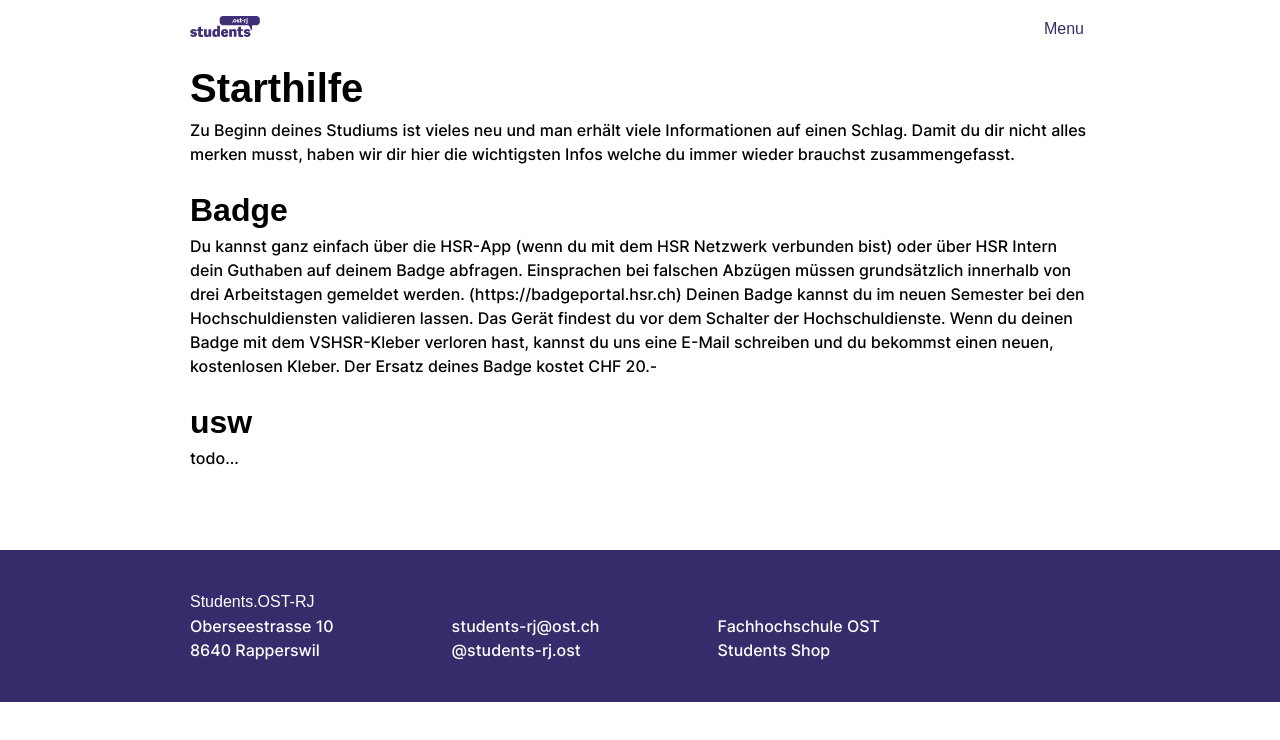
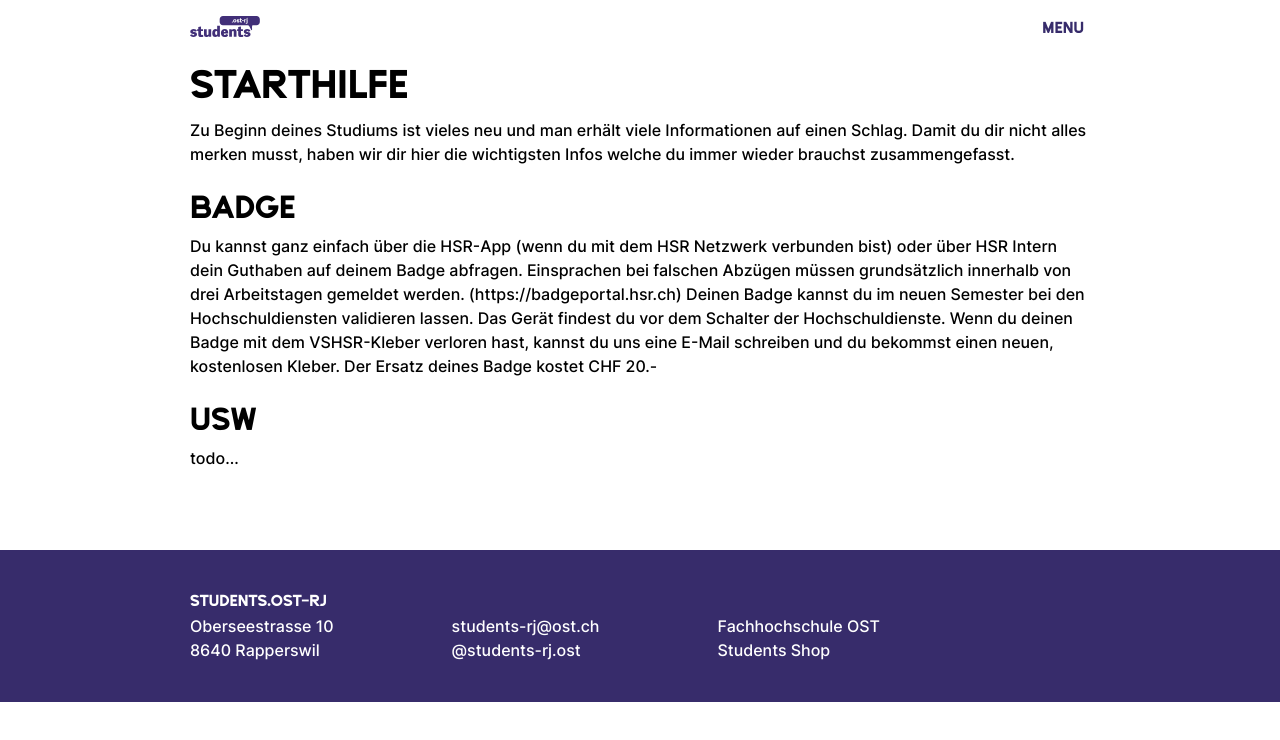
Before and after one commit to kevinloeffler/students-ost-website, a SvelteKit app: page /starthilfe in a window 1280 px wide. Shown: the top 740 px of the page. Built offline with nearby package versions, Linux system fonts and the light colour scheme.

Commit message:
Change font

```diff
--- a/src/lib/components/Footer.svelte
+++ b/src/lib/components/Footer.svelte
@@ -49,7 +49,7 @@
     }
 
     .footer-title {
-        font-family: "Radwave", sans-serif;
+        font-family: "Jumbox", sans-serif;
     }
 
     /***** MOBILE *****/
--- a/src/lib/components/Menu.svelte
+++ b/src/lib/components/Menu.svelte
@@ -43,7 +43,7 @@
 <style>
 
     .menu-button {
-        font-family: "Radwave", sans-serif;
+        font-family: "Jumbox", sans-serif;
         color: var(--accent-color);
         background: none;
 
@@ -96,7 +96,7 @@
         color: white;
         background-color: var(--accent-color);
 
-        font-family: "Radwave", sans-serif;
+        font-family: "Jumbox", sans-serif;
         font-size: min(7vw, 5vh);
         line-height: 1em;
         padding-left: 3%;
--- a/src/lib/components/dashboard/DashboardEventThumbnail.svelte
+++ b/src/lib/components/dashboard/DashboardEventThumbnail.svelte
@@ -55,7 +55,7 @@
         width: 100%;
         padding-left: 28px;
 
-        font-family: "Radwave", sans-serif;
+        font-family: "Jumbox", sans-serif;
         line-height: 1.1;
     }
 
--- a/src/lib/components/event/EventThumbnail.svelte
+++ b/src/lib/components/event/EventThumbnail.svelte
@@ -29,7 +29,7 @@
         display: block;
         border: var(--default-border);
         color: var(--accent-color);
-        font-family: "Radwave", sans-serif;
+        font-family: "Jumbox", sans-serif;
         line-height: 1;
         margin-bottom: 20px;
         transition-duration: 300ms;
--- a/src/lib/components/event/OstEvent.svelte
+++ b/src/lib/components/event/OstEvent.svelte
@@ -75,7 +75,7 @@
     }
 
     h2 {
-        font-family: "Radwave", sans-serif;
+        font-family: "Jumbox", sans-serif;
         font-size: 28px;
         padding-bottom: 12px;
     }
--- a/src/routes/HeaderSection.svelte
+++ b/src/routes/HeaderSection.svelte
@@ -51,7 +51,7 @@
     }
 
     h1 {
-        font-family: "Radwave", sans-serif;
+        font-family: "Jumbox", sans-serif;
         font-size: 45pt;
         line-height: 1em;
         color: var(--accent-color);
@@ -92,7 +92,7 @@
         color: white;
         background-color: var(--accent-color);
 
-        font-family: "Radwave", sans-serif;
+        font-family: "Jumbox", sans-serif;
         line-height: 1.2;
 
         padding: 28px 32px;
--- a/src/routes/LinksSection.svelte
+++ b/src/routes/LinksSection.svelte
@@ -64,7 +64,7 @@
 
     .link-wrapper {
         position: relative;
-        font-family: "Radwave", sans-serif;
+        font-family: "Jumbox", sans-serif;
         border: var(--default-border);
         height: 100%;
         background-color: white;
--- a/src/routes/StudentsSection.svelte
+++ b/src/routes/StudentsSection.svelte
@@ -14,7 +14,7 @@
     }
 
     h2 {
-        font-family: "Radwave", sans-serif;
+        font-family: "Jumbox", sans-serif;
         font-size: 30pt;
         line-height: 1em;
         padding-bottom: 8px;
--- a/src/routes/intern/dashboard/+layout.svelte
+++ b/src/routes/intern/dashboard/+layout.svelte
@@ -73,7 +73,7 @@
     }
 
     h1 {
-        font-family: "Radwave", sans-serif;
+        font-family: "Jumbox", sans-serif;
         font-size: 28px;
     }
 
--- a/src/routes/intern/login/+page.svelte
+++ b/src/routes/intern/login/+page.svelte
@@ -99,7 +99,7 @@
     }
 
     h1 {
-        font-family: "Radwave", sans-serif;
+        font-family: "Jumbox", sans-serif;
         font-size: 40px;
         margin-bottom: 20px;
     }
@@ -189,7 +189,7 @@
     }
 
     .help-title {
-        font-family: "Radwave", sans-serif;
+        font-family: "Jumbox", sans-serif;
         font-size: 32px;
         text-align: center;
         margin-bottom: 12px;
--- a/src/routes/kontakt/+page.svelte
+++ b/src/routes/kontakt/+page.svelte
@@ -76,14 +76,14 @@
 <style>
 
     h1 {
-        font-family: "Radwave", sans-serif;
+        font-family: "Jumbox", sans-serif;
         font-size: 60px;
         text-align: center;
         margin-top: 40px;
     }
 
     h2 {
-        font-family: "Radwave", sans-serif;
+        font-family: "Jumbox", sans-serif;
         font-size: 40px;
         text-align: center;
         margin-top: 80px;
@@ -112,7 +112,7 @@
     }
 
     .position > h3 {
-        font-family: "Radwave", sans-serif;
+        font-family: "Jumbox", sans-serif;
         font-size: 24px;
     }
 
--- a/src/routes/starthilfe/+page.svelte
+++ b/src/routes/starthilfe/+page.svelte
@@ -36,12 +36,12 @@
 <style>
 
     h1 {
-        font-family: "Radwave", sans-serif;
+        font-family: "Jumbox", sans-serif;
         font-size: 40px;
     }
 
     h2 {
-        font-family: "Radwave", sans-serif;
+        font-family: "Jumbox", sans-serif;
         font-size: 32px;
         margin-top: 20px;
     }
```
